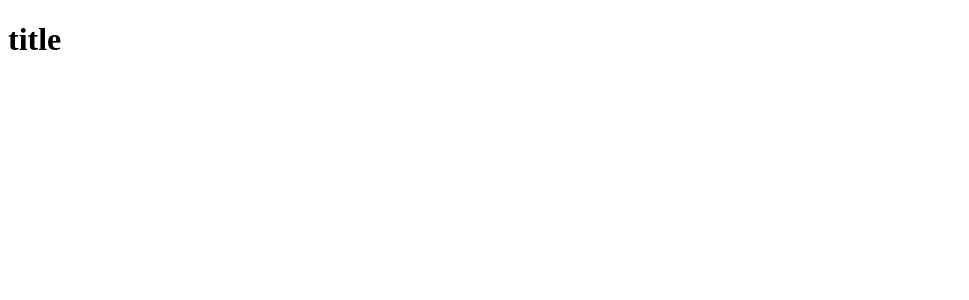
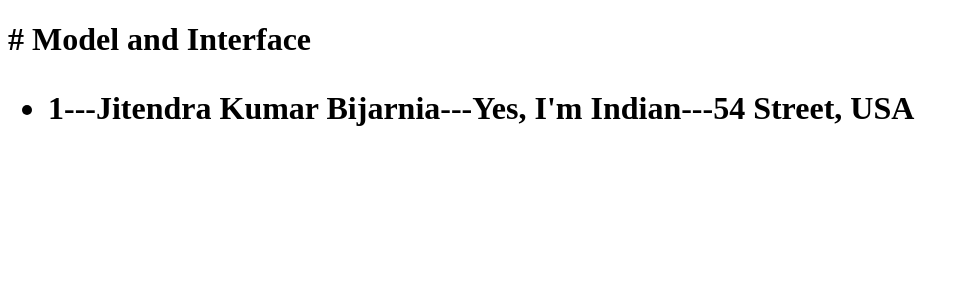
Before and after one commit to jitendrakumar0/my-app, an Angular app: page / in a window 1280 px wide. Shown: the top 300 px of the page, without its empty margins (0-969 px from the left). Built offline with nearby package versions, Linux system fonts and the light colour scheme.

Commit message:
# Model and Interface

```diff
--- a/src/app/app.component.html
+++ b/src/app/app.component.html
@@ -1,2 +1,9 @@
 <h1>{{title}}</h1>
 <router-outlet></router-outlet>
+
+
+<h1>
+    <ul>
+        <li *ngFor="let user of users">{{user.id}}---{{user.name}}---{{user.indian == true ? "Yes, I'm Indian":"No, I'm not Indian"}}---{{user.address}}</li>
+    </ul>
+</h1>
--- a/src/app/app.component.ts
+++ b/src/app/app.component.ts
@@ -1,10 +1,26 @@
 import { Component } from '@angular/core';
 
+interface usersType {
+  id:number,
+  name:string,
+  indian:boolean,
+  address:any
+}
 @Component({
   selector: 'app-root',
   templateUrl: './app.component.html',
   styleUrls: ['./app.component.scss']
 })
+
 export class AppComponent {
-  title = 'title';
+  title = '# Model and Interface';
+
+  users:usersType[] = [
+    {
+      id:1,
+      name:"Jitendra Kumar Bijarnia",
+      indian:true,
+      address:"54 Street, USA"
+    }
+  ]
 }
```
